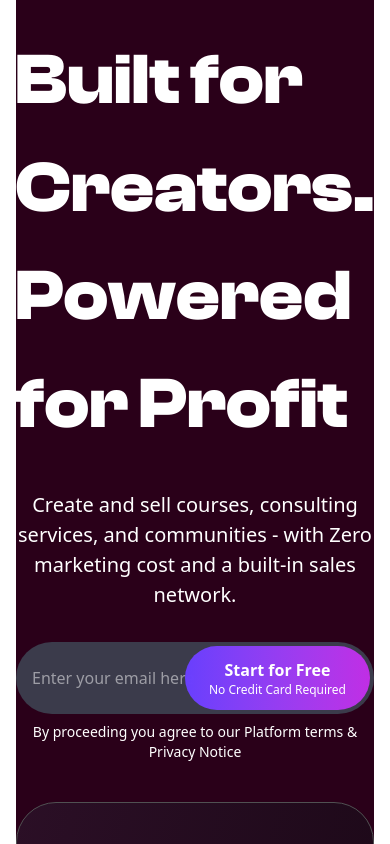
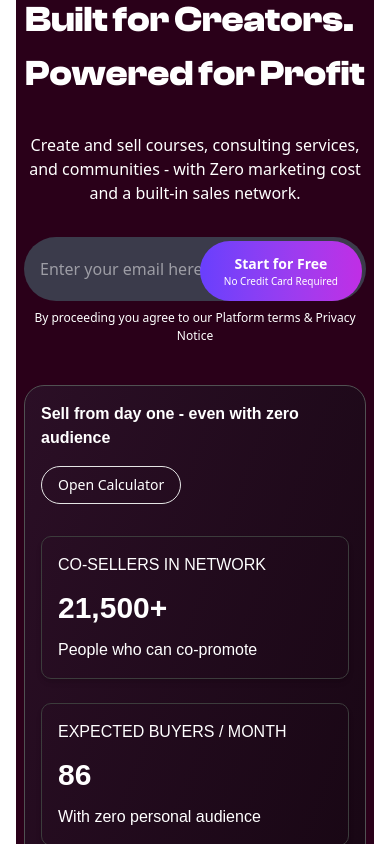
Before and after one commit to tanvirbadsha/wiztechh_bd, a React (Vite) app: page / in a window 390 px wide. Shown: the part 2700-3544 px from the top of the page. Built offline with nearby package versions, Linux system fonts and the light colour scheme.

Commit message:
adjusted marketing hero section for mobile responive

```diff
--- a/src/components/main_layout/EmailInput.jsx
+++ b/src/components/main_layout/EmailInput.jsx
@@ -4,15 +4,17 @@ export default function EmailInput() {
       <input
         type="email"
         placeholder="Enter your email here"
-        className="bg-[#3B3B4B] text-white px-4 py-6 pr-40 rounded-[100px] w-full focus:outline-none md:min-w-[516px]"
+        className="bg-[#3B3B4B] text-white px-4   py-5 md:py-6 pr-40 rounded-[100px] w-full focus:outline-none md:min-w-[516px]"
       />
       <button className="absolute right-1 top-1 bg-gradient-to-r from-[#693FFFFC] to-[#C02EE5] text-white px-6 py-3 rounded-[50px] font-medium hover:opacity-90 transition-opacity">
         <div className="text-center">
-          <p className="text-[16px] font-semibold">Start for Free</p>
-          <p className="text-xs">No Credit Card Required</p>
+          <p className="text-[14px] md:text-[16px] font-semibold">
+            Start for Free
+          </p>
+          <p className="text-[10px] md:text-xs">No Credit Card Required</p>
         </div>
       </button>
-      <p className="text-sm text-center py-2">
+      <p className="text-[12px] md:text-sm text-center py-2">
         By proceeding you agree to our Platform terms & Privacy Notice
       </p>
     </div>
--- a/src/components/main_layout/MarketingHero.jsx
+++ b/src/components/main_layout/MarketingHero.jsx
@@ -3,17 +3,19 @@ import EmailInput from "./EmailInput";
 import SellStats from "./SellStats";
 export default function MarketingHero() {
   return (
-    <div className="bg-[#2A0019] flex flex-col justify-center items-center text-white gap-8 py-[66px]">
+    <div className="bg-[#2A0019] flex flex-col justify-center items-center text-white gap-8 py-[33px] md:py-[66px] px-2 md:px-0">
       <Badge className={"bg-[#1B162699] text-white"}>
         <p className="font-semibold text-[16px]">Build For you</p>
       </Badge>
       <div>
-        <h1 className="font-clash font-bold text-[72px]">
+        <h1 className="font-clash font-bold text-[36px] md:text-[72px]">
           Built for Creators.
         </h1>
-        <h1 className="font-clash font-bold text-[72px]">Powered for Profit</h1>
+        <h1 className="font-clash font-bold text-[36px] md:text-[72px]">
+          Powered for Profit
+        </h1>
       </div>
-      <p className="text-[20px] font-medium max-w-[760px] text-center">
+      <p className=" text-[16px] md:text-[20px] font-medium max-w-[760px] text-center">
         Create and sell courses, consulting services, and communities - with
         Zero marketing cost and a built-in sales network.
       </p>
--- a/src/components/main_layout/SellStats.jsx
+++ b/src/components/main_layout/SellStats.jsx
@@ -21,12 +21,12 @@ const stats = [
 ];
 export default function SellStats() {
   return (
-    <div className="border border-[#505152] rounded-[40px] bg-linear-to-br from-[#2b0f26] to-[rgb(19,5,15)] p-8 relative space-y-14">
-      <div className="flex justify-between items-center">
-        <h1 className="font-blauerNue text-[32px] font-semibold">
+    <div className="border border-[#505152] rounded-[20px] md:rounded-[40px] bg-linear-to-br from-[#2b0f26] to-[rgb(19,5,15)] p-4 md:p-8 relative space-y-8 md:space-y-14">
+      <div className="flex flex-col md:flex-row justify-between items-start md:items-center gap-4">
+        <h1 className="font-blauerNue text-[16px] md:text-[32px] font-semibold">
           Sell from day one - even with zero audience
         </h1>
-        <button className="border rounded-theme px-5 py-3">
+        <button className="border rounded-theme px-4 py-2 md:px-5 md:py-3 text-sm md:text-base">
           Open Calculator
         </button>
       </div>
@@ -40,9 +40,9 @@ export default function SellStats() {
           />
         ))}
       </div>
-      <div className="bg-[#FFF3D8] absolute left-0">
+      <div className="bg-[#FFF3D8] absolute left-0 right-0 md:left-0 md:right-auto">
         <Marquee>
-          <p className="font-silika text-[20px] font-medium text-[#695F4C] px-6 py-4">
+          <p className="font-silika text-[16px] md:text-[20px] font-medium text-[#695F4C] px-4 md:px-6 py-3 md:py-4">
             Unlike Kajabi, Teachable, or Skool, Growhubs helps you find and
             convert clients inside the platform so you can sell from day one
             without paying for ads.
--- a/src/components/main_layout/marketing_hero/SingleStatSell.jsx
+++ b/src/components/main_layout/marketing_hero/SingleStatSell.jsx
@@ -1,8 +1,10 @@
 export default function SingleStatSell({ title, value, des }) {
   return (
-    <div className="text-white p-4 py-8 rounded-lg shadow-md  border border-[#3C3C3C] flex flex-col gap-2">
+    <div className="text-white p-4 py-4 md:py-8 rounded-lg shadow-md  border border-[#3C3C3C] flex flex-col gap-2">
       <h4 className="text-[16px] font-silika uppercase">{title}</h4>
-      <h3 className="text-[42px] font-blauerNue font-semibold">{value}</h3>
+      <h3 className="text-[30px] md:text-[42px] font-blauerNue font-semibold">
+        {value}
+      </h3>
       <p className="font-silika">{des}</p>
     </div>
   );
```
